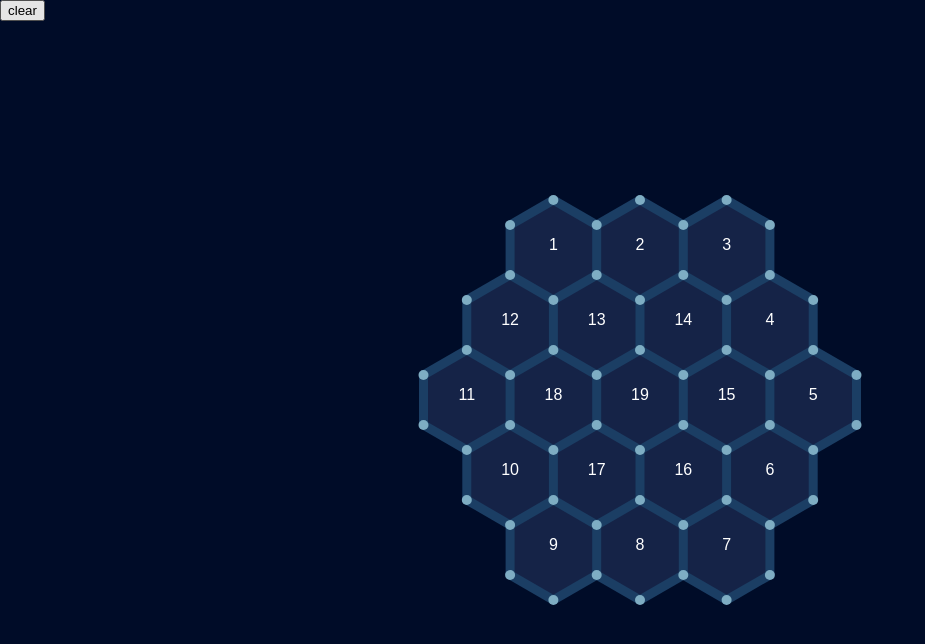
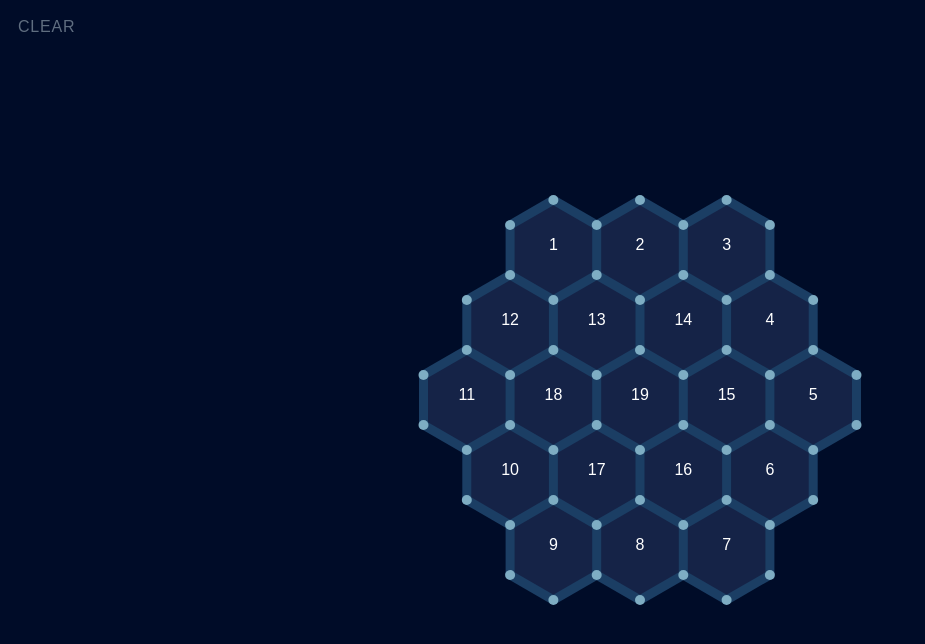
Before and after one commit to bpander/longest-road, a React (Create React App) app: page / in a window 1280 px wide. Shown: the top 644 px of the page, without its empty margins (0-925 px from the left). Built offline with nearby package versions, Linux system fonts and the light colour scheme; the HTML template or start-up script is replaced by a standard one.

Commit message:
Style clear button.

```diff
--- a/src/App.tsx
+++ b/src/App.tsx
@@ -99,7 +99,13 @@ class App extends React.Component<{}, AppState> {
     return (
       <React.Fragment>
         <div className="toolbar">
-          <button onClick={this.onClearClick}>clear</button>
+          <button
+            onClick={this.onClearClick}
+            className="btn"
+            disabled={!this.state.edges.length}
+          >
+            clear
+          </button>
         </div>
         <svg
           className={classNames('scene', { 'scene--drawing': this.state.editMode !== EditMode.None })}
--- a/src/index.css
+++ b/src/index.css
@@ -3,11 +3,35 @@ body {
   padding: 0;
   font-family: sans-serif;
   background: #000c28;
+  font-size: 16px;
 }
 
 .toolbar {
   position: fixed;
   width: 100%;
+  padding: 10px;
+}
+
+.btn {
+  text-transform: uppercase;
+  font-size: inherit;
+  letter-spacing: 0.05em;
+  background: none;
+  padding: 0;
+  border: none;
+  color: #becfd7;
+  padding: 0.5rem;
+}
+
+.btn:hover:not(:disabled),
+.btn:focus:not(:disabled) {
+  color: #d8e5eb;
+  cursor: pointer;
+  outline: none;
+}
+
+.btn:disabled {
+  opacity: 0.5;
 }
 
 .scene {
```
